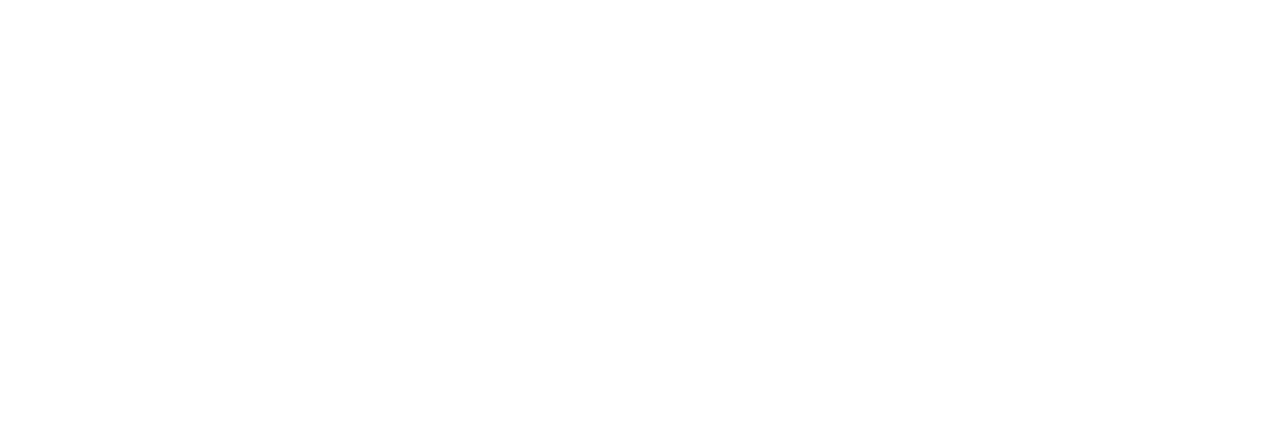
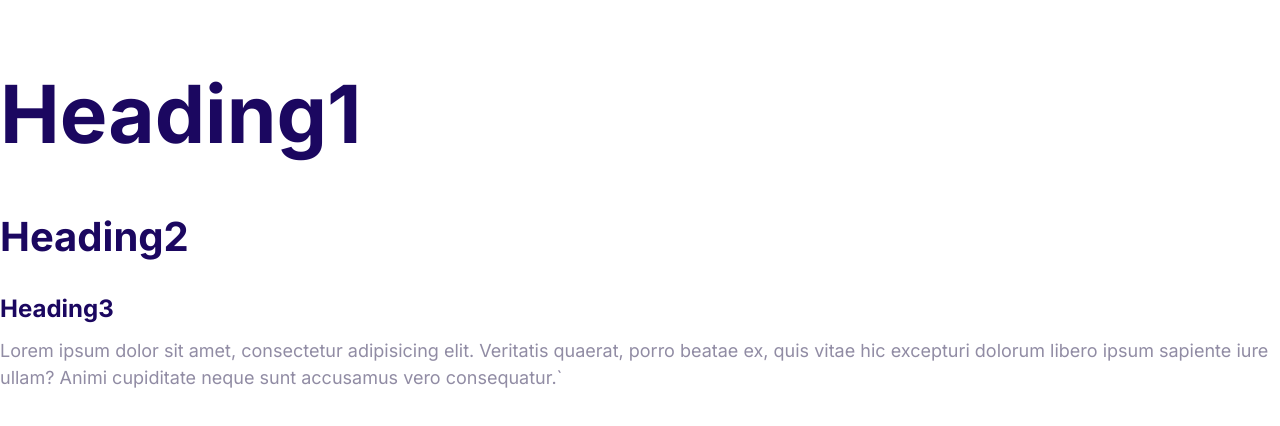
Before and after one commit to munirshahrbabaki/mushaki, a plain HTML site: page index.html in a window 1280 px wide. Drawn offline with Linux system fonts and the light colour scheme.

Commit message:
defined the styles for the fonts

```diff
--- a/css/styles.css
+++ b/css/styles.css
@@ -5,3 +5,47 @@
   --color-headings: #1b0760;
   --color-body: #918ca4;
 }
+html {
+  font-size: 62.5%;
+}
+body {
+  font-family: Inter, Arial, Helvetica, sans-serif;
+  color: var(--color-body);
+  font-size: 2.4rem;
+  line-height: 1.5;
+}
+
+h1,
+h2,
+h3 {
+  color: var(--color-headings);
+  margin-bottom: 1rem;
+}
+
+h1 {
+  font-size: 7rem;
+}
+h2 {
+  font-size: 4rem;
+}
+h3 {
+  font-size: 3rem;
+}
+p {
+  margin-top: 0;
+}
+
+@media screen and (min-width: 1024px) {
+  body {
+    font-size: 1.8rem;
+  }
+  h1 {
+    font-size: 8rem;
+  }
+  h2 {
+    font-size: 4rem;
+  }
+  h3 {
+    font-size: 2.4rem;
+  }
+}
--- a/index.html
+++ b/index.html
@@ -4,9 +4,25 @@
     <meta charset="UTF-8" />
     <meta http-equiv="X-UA-Compatible" content="IE=edge" />
     <meta name="viewport" content="width=device-width, initial-scale=1.0" />
+    <link rel="preconnect" href="https://fonts.googleapis.com" />
+    <link rel="preconnect" href="https://fonts.gstatic.com" crossorigin />
+    <link
+      href="https://fonts.googleapis.com/css2?family=Inter:wght@400;700&display=swap"
+      rel="stylesheet"
+    />
     <link rel="stylesheet" href="css/normalize.css" />
     <link rel="stylesheet" href="css/styles.css" />
-    <title>Document</title>
+    <title>Mushaki</title>
   </head>
-  <body></body>
+  <body>
+    <h1>Heading1</h1>
+    <h2>Heading2</h2>
+    <h3>Heading3</h3>
+    <p>
+      Lorem ipsum dolor sit amet, consectetur adipisicing elit. Veritatis
+      quaerat, porro beatae ex, quis vitae hic excepturi dolorum libero ipsum
+      sapiente iure ullam? Animi cupiditate neque sunt accusamus vero
+      consequatur.`
+    </p>
+  </body>
 </html>
```
